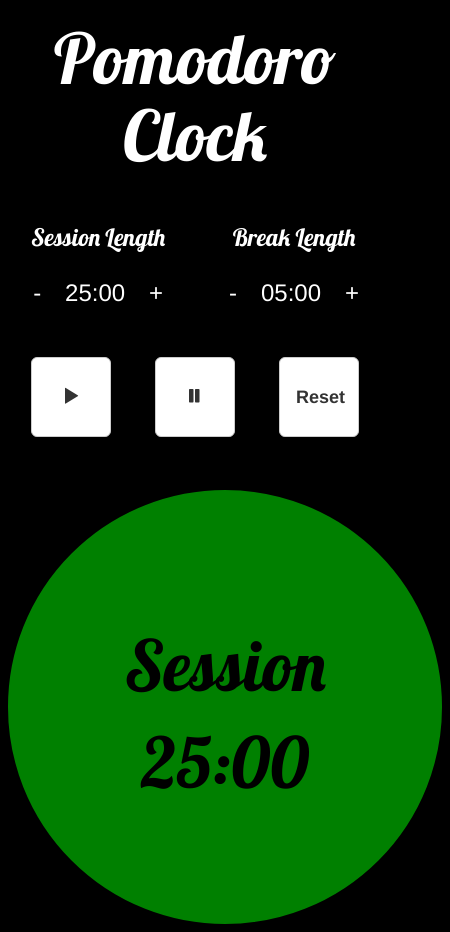
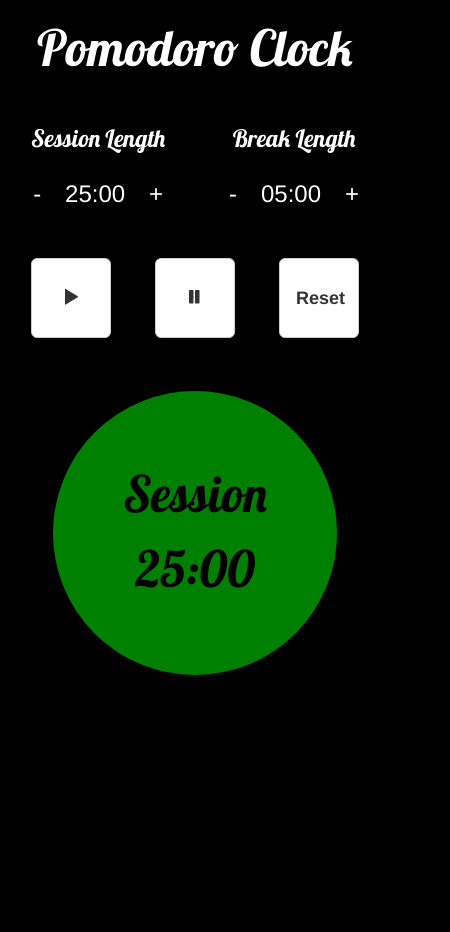
Before and after one commit to jriall/pomodoro-clock, a plain HTML site: page index.html in a window 390 px wide. Shown: the whole page, 450 px wide, since content can reach past the window. After the commit the page ends 844 px from the top, so only its background shows below. Drawn offline with nearby package versions, Linux system fonts and the light colour scheme.

Commit message:
added small responsive styling fix

```diff
--- a/css/clock.css
+++ b/css/clock.css
@@ -6,7 +6,7 @@ body {
 
 h1 {
   font-family: Lobster;
-  font-size: 70px;
+  font-size: 50px;
   text-align: center;
 }
 
@@ -40,16 +40,16 @@ h3 {
   border-radius: 50%;
   color: black;
   cursor: pointer;
-  height: 450px;
+  height: 400px;
   margin: 0 auto;
   margin-top: 25px;
   text-align: center;
-  width: 450px;
+  width: 400px;
 }
 
 #circle span {
   display: inline-block;
-  height: 450px;
+  height: 400px;
   zoom: 0.25;
 }
 
@@ -67,3 +67,13 @@ h3 {
   margin: 20px;
   width: 80px;
 }
+
+@media screen and (max-width: 420px) {
+  #circle {
+    width: 300px;
+    height: 300px;
+  }
+  #circle span {
+    height: 200px;
+  }
+}
```
